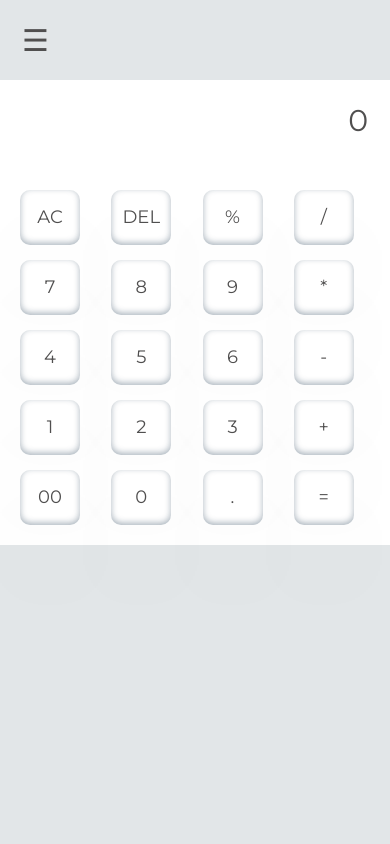
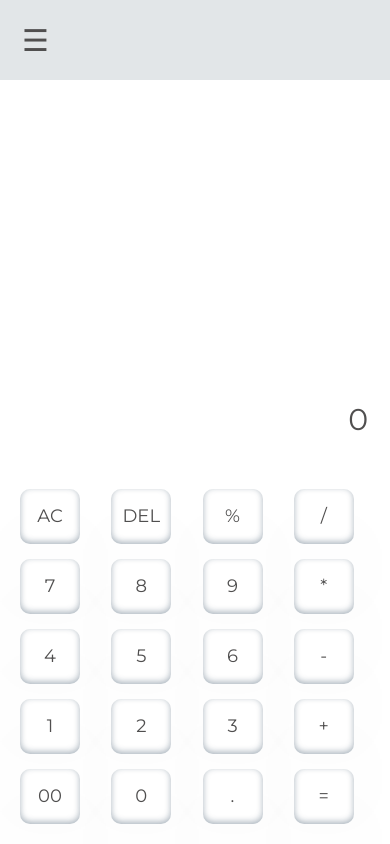
Before and after one commit to bansiKhokhariya/calculatorWeb, a React (Vite) app: page / in a window 390 px wide. Built offline with nearby package versions, Linux system fonts and the light colour scheme.

Commit message:
change mobile screen design

```diff
--- a/src/App.jsx
+++ b/src/App.jsx
@@ -1,7 +1,6 @@
 import { React, useEffect } from 'react'
 import 'bootstrap/dist/css/bootstrap.css';
 import Home from './components/Home/Home'
-import ScrollToTop from './components/ScrollToTop';
 import Setting from './components/Setting/Setting'
 import AllCategory from './components/AllCategory/AllCategory'
 import Calculator from './components/Calculator/Calculator'
@@ -29,7 +28,6 @@ const App = () => {
   return (
     <>
       <Router>
-        <ScrollToTop />
         <Routes>
 
 
--- a/src/components/Calculator/BasicCalculator/BasicCalculator.css
+++ b/src/components/Calculator/BasicCalculator/BasicCalculator.css
@@ -1,8 +1,4 @@
 .basic-caculator-section {
-    /* position: fixed;
-    top: 100px;
-    left: 0%;
-    right: 0%; */
     display: flex;
     justify-content: center;
     align-items: center;
@@ -62,25 +58,15 @@
     font-size: 30px;
 }
 
-
-@media (max-width:1150px) {
-    .basic-caculator-section {
-        position: static;
-        justify-content: center;
-        align-items: center;
-        height: 100%;
-    }
-}
-
 @media (max-width:500px) {
     .main-container {
         width: 100%;
         box-shadow: none;
         border-radius: 0;
-        margin-top: 50px;
     }
 
     .basic-caculator-section {
         align-items: end;
+        background-color: var(--backgroundColorInnerBox);
     }
 }
--- a/src/components/Calculator/BasicCalculator/BasicCalculator.jsx
+++ b/src/components/Calculator/BasicCalculator/BasicCalculator.jsx
@@ -1,76 +1,3 @@
-// import { React, useState } from 'react'
-// import './BasicCalculator.css'
-
-// const BasicCalculator = () => {
-
-//     const [inputValue, setInputValue] = useState("");
-//     const [equalPressed, setEqualPressed] = useState(false);
-
-//     const handleClick = (button) => {
-//         if (equalPressed) {
-//             setInputValue("");
-//             setEqualPressed(false);
-//         }
-//         setInputValue(inputValue + button);
-//     };
-
-//     const handleDelete = () => {
-//         setInputValue(inputValue.slice(0, -1));
-//     };
-
-//     const handleAC = () => {
-//         setInputValue("");
-//     };
-
-//     const handleEqual = () => {
-//         if (inputValue.trim() !== "") {
-//             const result = eval(inputValue);
-//             setInputValue(result.toString());
-//             setEqualPressed(true);
-//         }
-//     };
-
-
-//     return (
-//         <div className='basic-caculator-section'>
-//             <div>
-//                 <div className="main-container" style={{ textAlign: "center" }}>
-//                     <div>
-//                         <input type="text" placeholder="0" className="container__input" value={inputValue} readOnly />
-//                         <div className="buttons">
-//                             <button className="verde" id="ac" onClick={handleAC}>AC</button>
-//                             <button className="verde" id="del" onClick={handleDelete}>DEL</button>
-//                             <button className=" verde verdeSign" onClick={() => handleClick("%")}>%</button>
-//                             <button className=" verde verdeSign" onClick={() => handleClick("/")}>/</button>
-//                             <button className="" onClick={() => handleClick("7")}>7</button>
-//                             <button className="" onClick={() => handleClick("8")}>8</button>
-//                             <button className="" onClick={() => handleClick("9")}>9</button>
-//                             <button className=" verde verdeSign" onClick={() => handleClick("*")}>*</button>
-//                             <button className="" onClick={() => handleClick("4")}>4</button>
-//                             <button className="" onClick={() => handleClick("5")}>5</button>
-//                             <button className="" onClick={() => handleClick("6")}>6</button>
-//                             <button className=" verde verdeSign" onClick={() => handleClick("-")}>-</button>
-//                             <button className="" onClick={() => handleClick("1")}>1</button>
-//                             <button className="" onClick={() => handleClick("2")}>2</button>
-//                             <button className="" onClick={() => handleClick("3")}>3</button>
-//                             <button className=" verde verdeSign" onClick={() => handleClick("+")}>+</button>
-//                             <button className="" onClick={() => handleClick("00")}>00</button>
-//                             <button className="" onClick={() => handleClick("0")}>0</button>
-//                             <button className="" onClick={() => handleClick(".")}>.</button>
-//                             <button id="igual" onClick={handleEqual}>=</button>
-//                         </div>
-//                     </div>
-//                 </div>
-//             </div>
-
-//         </div>
-//     )
-// }
-
-// export default BasicCalculator
-
-
-
 import React, { useState, useEffect } from 'react';
 import './BasicCalculator.css';
 
@@ -120,7 +47,12 @@ const BasicCalculator = () => {
 
     const handleEqual = () => {
         if (inputValue.trim() !== '') {
-            const result = eval(inputValue);
+            let expression = inputValue;
+            // Remove trailing operator if present
+            if (/[+\-*/]$/.test(expression)) {
+                expression = expression.slice(0, -1);
+            }
+            const result = eval(expression);
             setInputValue(result.toString());
             setEqualPressed(true);
         }
--- a/src/components/ScrollToTop.jsx
+++ /dev/null
@@ -1,14 +0,0 @@
-import { useEffect } from "react";
-import { useLocation } from "react-router";
-
-const ScrollToTop = ({ children }) => {
-  const { pathname } = useLocation();
-
-  useEffect(() => {
-    window.scrollTo(0, 0);
-  }, [pathname]);
-
-  return null;
-};
-
-export default ScrollToTop;
--- a/src/components/Setting/Setting.css
+++ b/src/components/Setting/Setting.css
@@ -5,6 +5,7 @@
     height: 100vh;
     width: 100%;
     margin-top: 80px;
+
 }
 
 .setting-container {
@@ -47,27 +48,21 @@
 }
 
 
-@media (max-width:1600px) {
+@media (max-width:1600px) {}
 
-}
+@media (max-width:1350px) {}
 
-@media (max-width:1350px) {
-
-}
-
-@media (max-width:1150px) {
-
-}
+@media (max-width:1150px) {}
 
 @media (max-width:500px) {
 
     .sd-inner-menu-section {
         flex-direction: column;
+        background-color: var(--backgroundColorInnerBox);
     }
 
     .setting-menu {
         width: 100%;
-
     }
 
     .setting-container {
@@ -80,12 +75,3 @@
         font-size: 16px;
     }
 }
-
-
-.bansi{
-    border: 1px solid white;
-    display: flex;
-    flex-direction: column;
-    justify-content: center;
-    align-items: center;
-}
```
